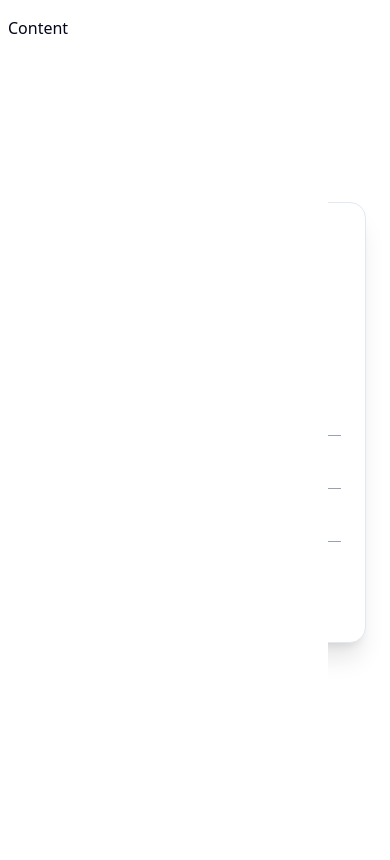
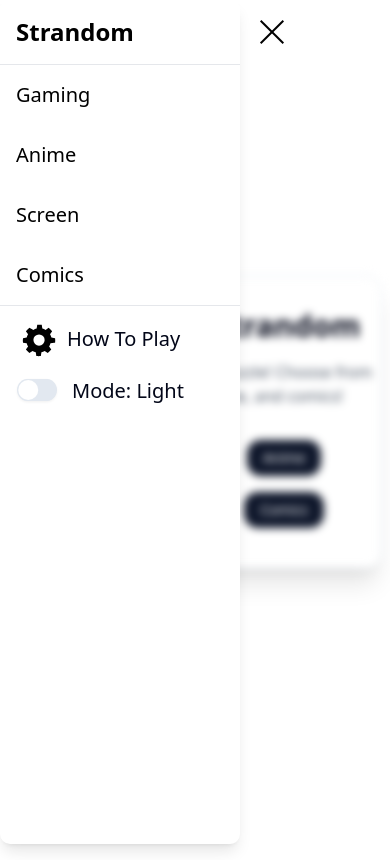
Before and after one commit to Coacoabro/strandom, a Next.js app: page / in a window 390 px wide. Both pictures are taken after a click on the button "Menu Toggle". Built offline with nearby package versions, Linux system fonts and the light colour scheme.

Commit message:
Added mobile menu

```diff
--- a/src/components/DarkMode.js
+++ b/src/components/DarkMode.js
@@ -13,8 +13,9 @@ export default function DarkMode( {isAbsolute} ) {
     }, [])
 
     const isDark = resolvedTheme == 'dark'
+
     return(
-            <div className={`${isAbsolute ? "absolute" : ""} ml-4 -mt-2 flex items-center gap-3`}>
+        <div className={`${isAbsolute ? "absolute" : ""} flex items-center gap-3 ml-6 scale-125`}>
             <Switch
                 checked={isDark}
                 onCheckedChange={(checked) => setTheme(checked ? 'dark' : 'light')}
--- a/src/components/Game/LoadingGameBoard.js
+++ b/src/components/Game/LoadingGameBoard.js
@@ -2,7 +2,7 @@ import { Card, CardContent } from "@/components/ui/card";
 
 export default function LoadingGameBoard() {
   return (
-    <Card className="w-[360px] max-w-fit mx-auto">
+    <Card className="w-[340px] max-w-fit mx-auto">
       <CardContent>
         <div className="grid grid-cols-6 gap-x-1 gap-y-4 touch-none">
           {Array.from({ length: 48 }).map((_, i) => (
--- a/src/components/Layout.js
+++ b/src/components/Layout.js
@@ -1,30 +1,87 @@
-import { useEffect, useState } from "react";
+import { useEffect, useRef, useState } from "react";
 import { ThemeProvider } from "./ThemeProvider";
 import TopBar from "./TopBar";
 import HamburgerToggle from "./ui/hamburger";
+import { motion, AnimatePresence } from "framer-motion";
+import DarkMode from "./DarkMode";
+import Link from "next/link";
 
 export default function Layout( {children} ) {
 
   const [menuOpen, setMenuOpen] = useState(false)
+  const menuRef = useRef()
+
+  useEffect(() => {
+    function handleClickOutside(e) {
+      if (menuRef.current && !menuRef.current.contains(e.target)) {
+        setMenuOpen(false)
+      }
+    }
+    if (menuOpen) {
+      document.addEventListener("mousedown", handleClickOutside)
+    }
+
+    return () => {
+      document.removeEventListener("mousedown", handleClickOutside)
+    }
+  }, [menuOpen])
 
   return (
       <div>
         <ThemeProvider>
           {/* MOBILE */}
-          <div className="absolute py-4 px-2">
-            {menuOpen && (
-              <div className="absolute h-screen w-xs bg-white z-50">
-                Content
+          <div className="sm:hidden">
+            <div ref={menuRef} className="fixed top-0 left-0 z-50 flex items-start">
+
+              <AnimatePresence>
+                {menuOpen && (
+                  <motion.div
+                    className="h-screen shadow-lg overflow-hidden bg-white dark:bg-slate-900 rounded-lg"
+                    initial={{ width: 0 }}
+                    animate={{ width: 240 }}
+                    exit={{ width: 0 }}
+                    transition={{ type: "spring", stiffness: 300, damping: 30 }}
+                  >
+                    <div className="p-4 border-b border-gray-200 dark:border-gray-800">
+                      <Link href="/" className="text-2xl font-bold text-black dark:text-white">
+                        Strandom
+                      </Link>
+                    </div>
+
+                    <nav className="flex-1 p-4 space-y-8 text-xl text-black dark:text-white">
+                      <Link href="/gaming/game" className="block hover:underline">Gaming</Link>
+                      <Link href="/anime/game" className="block hover:underline">Anime</Link>
+                      <Link href="/screen/game" className="block hover:underline">Screen</Link>
+                      <Link href="/comics/game" className="block hover:underline">Comics</Link>
+                    </nav>
+
+                    <div className="p-4 border-t border-gray-200 dark:border-gray-800 space-y-6 whitespace-nowrap">
+                      <Link href="/howtoplay" className="block hover:underline scale-125 ml-6 flex items-center gap-2">
+                        <img src="/cogwheel.svg" className="w-8 dark:invert" />
+                        How To Play
+                      </Link>
+                      <DarkMode />
+                    </div>
+
+                  </motion.div>
+                )}
+              </AnimatePresence>
+
+              <div className="p-4">
+                <HamburgerToggle isOpen={menuOpen} toggle={()=> setMenuOpen(!menuOpen)} />
               </div>
-            )}
-            <HamburgerToggle isOpen={menuOpen} toggle={()=> setMenuOpen(!menuOpen)} />
+
+            </div>
+            <div className={`transition-all duration-200 ${menuOpen ? "blur-xs" : ""}`}>
+              {children}
+            </div>
           </div>
 
           {/* DESKTOP */}
-          <div>
+          <div className="hidden sm:block">
+            {children}
+          </div>
 
-          </div>
-          {children}
         </ThemeProvider>
       </div>
   );
--- a/src/components/ui/hamburger.jsx
+++ b/src/components/ui/hamburger.jsx
@@ -10,17 +10,17 @@ export default function HamburgerToggle({ isOpen, toggle }) {
     >
       {/* Top bar */}
       <motion.span
-        className="absolute w-6 h-0.5 bg-black dark:bg-white"
+        className="absolute w-8 h-0.5 bg-black dark:bg-white"
         animate={{
           rotate: isOpen ? 45 : 0,
-          y: isOpen ? 0 : -6,
+          y: isOpen ? 0 : -8,
         }}
         transition={{ type: "spring", stiffness: 400, damping: 20 }}
       />
 
       {/* Middle bar */}
       <motion.span
-        className="absolute w-6 h-0.5 bg-black dark:bg-white"
+        className="absolute w-8 h-0.5 bg-black dark:bg-white"
         animate={{
           opacity: isOpen ? 0 : 1,
           y: 0,
@@ -30,10 +30,10 @@ export default function HamburgerToggle({ isOpen, toggle }) {
 
       {/* Bottom bar */}
       <motion.span
-        className="absolute w-6 h-0.5 bg-black dark:bg-white"
+        className="absolute w-8 h-0.5 bg-black dark:bg-white"
         animate={{
           rotate: isOpen ? -45 : 0,
-          y: isOpen ? 0 : 6,
+          y: isOpen ? 0 : 8,
         }}
         transition={{ type: "spring", stiffness: 400, damping: 20 }}
       />
--- a/src/pages/[genre]/game.js
+++ b/src/pages/[genre]/game.js
@@ -223,6 +223,14 @@ export default function Game( {genre} ) {
 
         return (
             <main className="flex min-h-screen flex-col items-center justify-center py-2 sm:p-6">
+                <div className="fixed top-0 right-0 p-4 sm:hidden">
+                    <Button
+                        onClick={()=> handleHint()}
+                        className={`${guessedWords.length > allowedHint ? "animate-pulse" : ""} `}
+                    >
+                        Hint
+                    </Button>
+                </div>
                 <div className="max-w-7xl mx-auto">
                     <div className="text-center sm:h-24 py-2 px-4 text-2xl font-bold">
                         "{title}"
@@ -253,7 +261,7 @@ export default function Game( {genre} ) {
                                 solutionWords={solutionWords}
                             />
                         </div>
-                        <div className="flex justify-evenly">
+                        <div className="justify-evenly hidden sm:flex">
 
                             <Button
                                 onClick={()=> handleHint()}
--- /dev/null
+++ b/src/pages/howtoplay.js
@@ -0,0 +1,9 @@
+
+
+export default function HowToPlay() {
+    return(
+        <div className="fixed top-1/2">
+            How about you try to not be bad?
+        </div>
+    )
+}
--- a/src/pages/index.js
+++ b/src/pages/index.js
@@ -10,36 +10,40 @@ export default function Home() {
 
 
   return (
-    <main className="flex min-h-screen flex-col items-center justify-center p-6">
+    <main className="flex min-h-screen flex-col items-center justify-center p-2 sm:p-6">
       <Card className="w-full max-w-md rounded-2xl shadow-xl">
+        <div className="hidden sm:block">
           <DarkMode isAbsolute={true}/>
+        </div>
 
-        <CardContent className="p-6 text-center">
+        <CardContent className="p-2 sm:p-6 text-center">
             <h1 className="text-3xl font-bold mb-4">Welcome to Strandom</h1>
             <p className="mb-6 text-gray-600">
                 The fandom-themed word puzzle! Choose from genres like gaming, anime, and comics!
             </p>
-            <div className="h-[1px] w-full bg-gray-400"/>
+            <div className="grid grid-cols-2">
               <div className="py-2 flex justify-evenly items-center">
-              <p>Gaming</p>
                 <Button asChild className="px-4 py-2 rounded-xl">
-                  <Link href="/gaming/game">Start Game</Link>
+                    <Link href="/gaming/game">Gaming</Link>
                 </Button>
               </div>
-            <div className="h-[1px] w-full bg-gray-400"/>
               <div className="py-2 flex justify-evenly items-center">
-              <p>Anime</p>
                 <Button asChild className="px-4 py-2 rounded-xl">
-                  <Link href="/anime/game">Start Game</Link>
+                    <Link href="/anime/game">Anime</Link>
                 </Button>
               </div>
-            <div className="h-[1px] w-full bg-gray-400"/>
               <div className="py-2 flex justify-evenly items-center">
-              <p>Comics</p>
                 <Button asChild className="px-4 py-2 rounded-xl">
-                  <Link href="/comics/game">Start Game</Link>
+                    <Link href="/screen/game">Screen</Link>
                 </Button>
               </div>
+              <div className="py-2 flex justify-evenly items-center">
+                <Button asChild className="px-4 py-2 rounded-xl">
+                    <Link href="/comics/game">Comics</Link>
+                </Button>
+              </div>
+            </div>
+
         </CardContent>
       </Card>
     </main>
```
Also changed, not shown: public/cogwheel.svg (added). Lines whose indentation alone changed are shown as unchanged.
